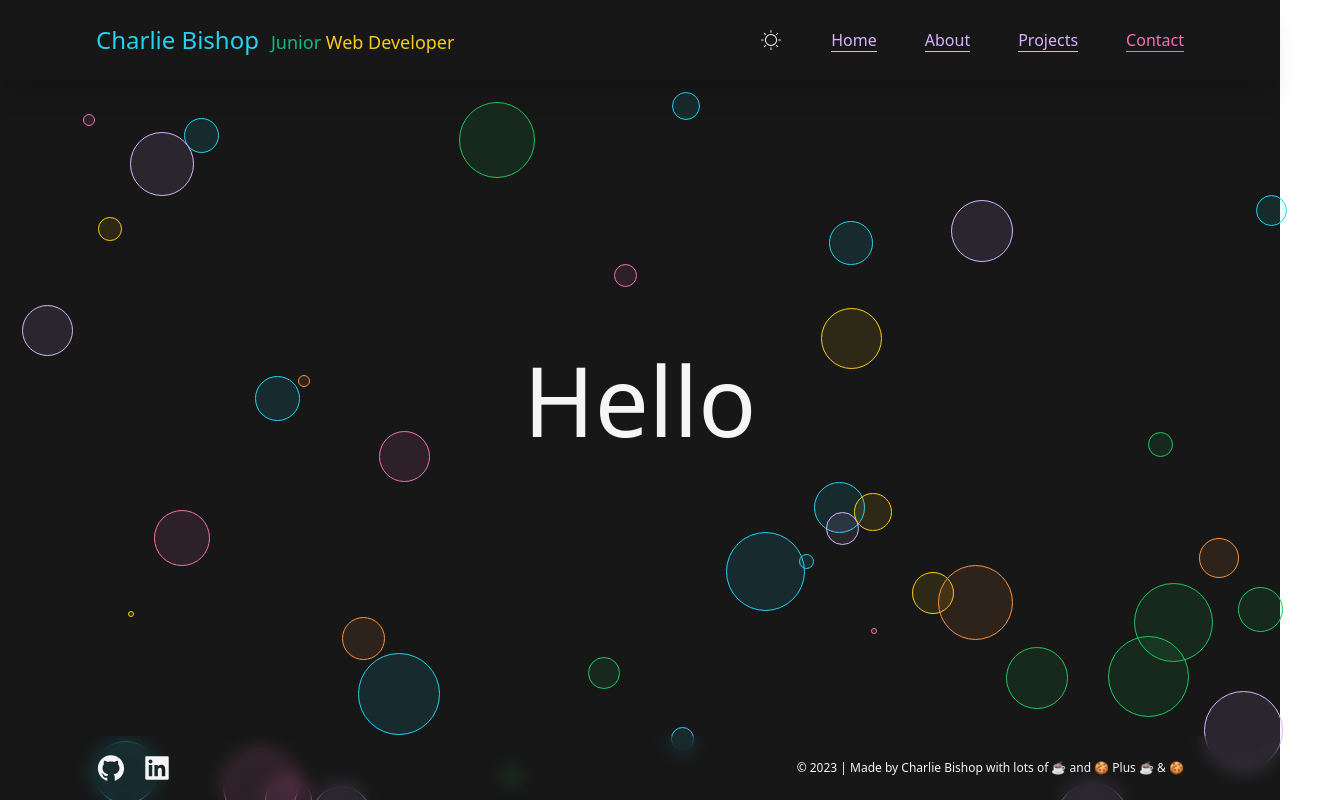
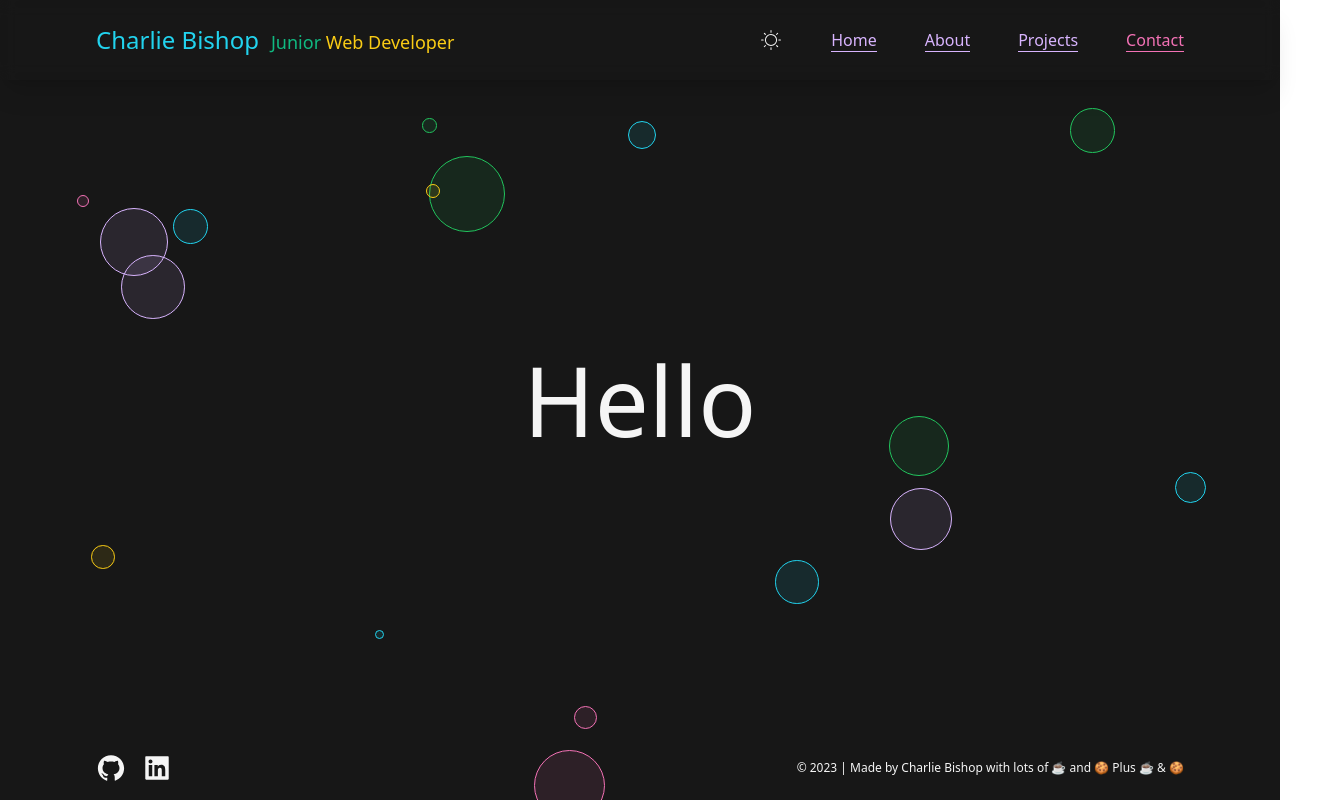
Before and after one commit to charlieBdev/portfolio, a Next.js app: page / in a window 1280 px wide. Shown: the top 800 px of the page, 1344 px wide, since content can reach past the window. Built offline with nearby package versions, Linux system fonts and the light colour scheme.

Commit message:
fix m nav

```diff
--- a/src/app/Components/Bubbles.jsx
+++ b/src/app/Components/Bubbles.jsx
@@ -31,11 +31,14 @@ export const Bubbles = ({ setActiveLink }) => {
 
 	useEffect(() => {
 		const initialBubbles = [];
-		for (let i = 0; i < 48; i++) {
+		const windowHeight = window.innerHeight * 3.5;
+		const windowWidth = window.innerWidth;
+
+		for (let i = 0; i < 83; i++) {
 			initialBubbles.push({
 				id: i,
-				x: Math.random() * window.innerWidth,
-				y: Math.random() * window.innerHeight,
+				x: Math.random() * (windowWidth - maxBubbleSize),
+				y: Math.random() * (windowHeight - maxBubbleSize),
 				radius: Math.random() * maxBubbleSize,
 				color: getRandomColor(),
 			});
--- a/src/app/Components/Footer.tsx
+++ b/src/app/Components/Footer.tsx
@@ -26,7 +26,7 @@ export default function Footer() {
 			}}
 			animate={hidden ? 'hidden' : 'visible'}
 			transition={{ duration: 0.35, ease: 'easeInOut' }}
-			className='fixed bottom-0 w-full h-16 flex justify-between items-center px-6 xl:px-24 bg-opacity-90 dark:bg-opacity-90 backdrop-blur dark:backdrop-blur z-10'
+			className='fixed bottom-0 w-full h-16 flex justify-between items-center px-6 xl:px-24'
 		>
 			<div className='flex space-x-4 text-3xl'>
 				<Link
--- a/src/app/Components/Menu.tsx
+++ b/src/app/Components/Menu.tsx
@@ -26,7 +26,7 @@ export default function Menu(props: MenuProps) {
 				<div
 					className={
 						isNavOpen
-							? `showMenuNav ${
+							? `showMenuNav  bg-opacity-90 backdrop-blur dark:bg-opacity-90 dark:backdrop-blur ${
 									theme === 'light'
 										? 'text-neutral-900 bg-neutral-50'
 										: 'text-neutral-50 bg-neutral-900'
--- a/src/app/globals.css
+++ b/src/app/globals.css
@@ -30,7 +30,7 @@ textarea {
 	display: block;
 	position: absolute;
 	width: 100%;
-	height: 100vh;
+	height: calc(100vh + 5rem);
 	top: 0;
 	left: 0;
 	z-index: 50;
```
